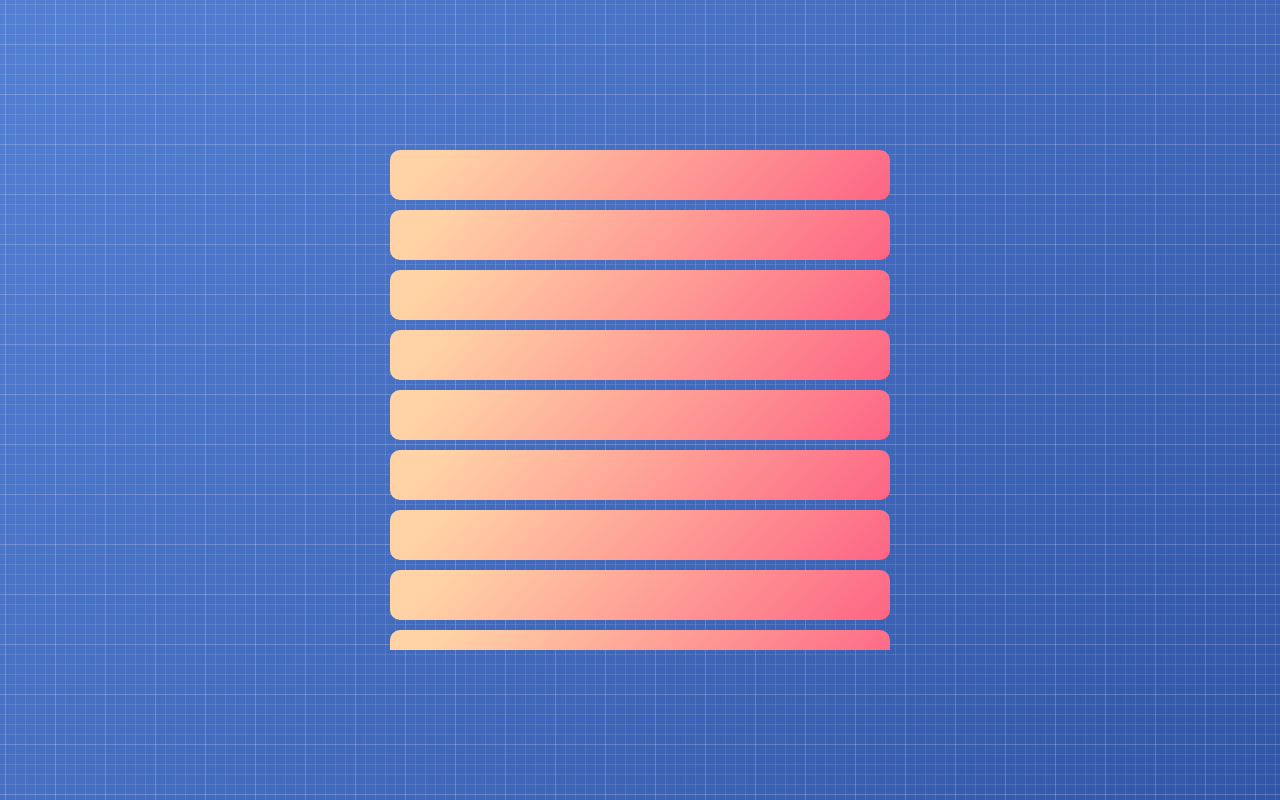
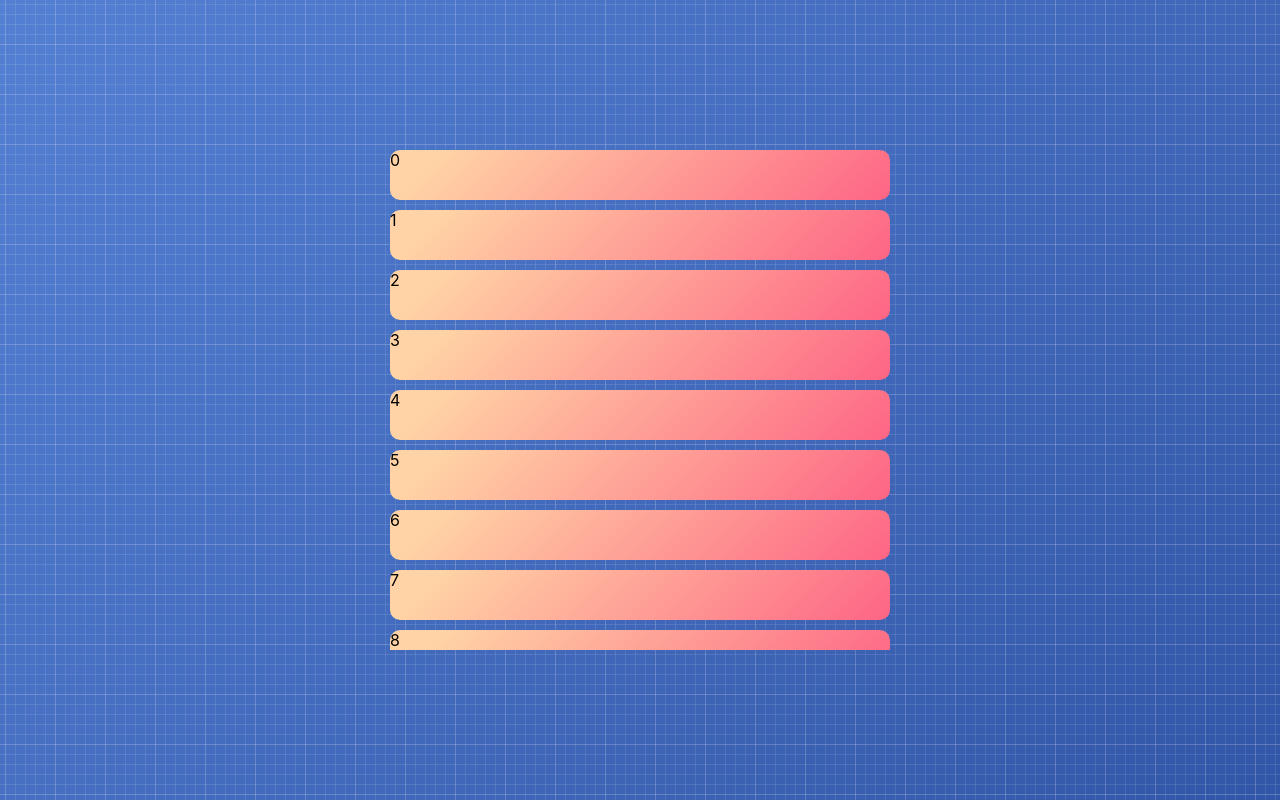
Before and after one commit to faustienf/react-feed, a React (Create React App) app: page / in a window 1280 px wide. Built offline with nearby package versions, Linux system fonts and the light colour scheme.

Commit message:
use static position

```diff
--- a/src/app.tsx
+++ b/src/app.tsx
@@ -9,15 +9,18 @@ const items = Array(10000).fill(0).map((_, index) => ({
 export const App = () => {
   return (
     <Feed
-      displayRows={10}
+      threshold={2}
       className="articles"
+      onReadHeight={(el) => el.clientHeight + 10}
     >
       {(startIndex) => items.slice(startIndex, startIndex + 16).map((item) => (
         <article
           key={item.id}
           className="article"
-        />
+        >
+          {item.id}
+        </article>
       ))}
     </Feed>
   );
-}
+};
--- a/src/feed/binary-search.ts
+++ b/src/feed/binary-search.ts
@@ -13,7 +13,7 @@ export const binarySearch = <V extends any>(
     if (position === 0) {
       return [array[middleIndex], middleIndex];
     // move right
-    } else if (position < 0) {
+    } else if (position > 0) {
       start = middleIndex + 1;
     // move left
     } else {
--- a/src/feed/feed-item.css
+++ b/src/feed/feed-item.css
@@ -1,5 +1,5 @@
 .feed-item {
-  position: absolute;
+  /* position: absolute; */
   width: 100%;
-  will-change: tranform;
+  /* will-change: tranform; */
 }
--- a/src/feed/feed-item.tsx
+++ b/src/feed/feed-item.tsx
@@ -1,5 +1,7 @@
 import React, {
+  ComponentProps,
   FC,
+  forwardRef,
   PropsWithChildren,
   useEffect,
   useRef,
@@ -7,36 +9,42 @@ import React, {
 
 import './feed-item.css';
 
-type Props = {
+type Props = ComponentProps<'li'> & {
   index: number;
   onRender: (element: HTMLLIElement, index: number) => void;
 }
 
-export const FeedItem: FC<PropsWithChildren<Props>> = (props) => {
+export const FeedItem = forwardRef<HTMLLIElement, PropsWithChildren<Props>>((props, ref) => {
   const {
     children,
     index,
     onRender,
   } = props;
 
-  const ref = useRef<HTMLLIElement>(null);
+  const localRef = useRef<HTMLLIElement>(null);
 
   useEffect(
     () => {
-      const element = ref.current;
-      if (!element) return;
+      const element = ref && 'current' in ref
+        ? ref.current
+        : localRef.current;
+
+      if (!element) {
+        return;
+      }
 
       onRender(element, index);
     },
+    [index, onRender, ref]
   );
 
   return (
     <li
-      ref={ref}
+      ref={ref || localRef}
+      data-index={index}
       className="feed-item"
-      style={{visibility: 'hidden'}}
     >
       {children}
     </li>
   );
-};
+});
--- a/src/feed/feed.css
+++ b/src/feed/feed.css
@@ -3,6 +3,7 @@
 }
 
 .feed-items {
+  box-sizing: border-box;
   padding: 0;
   margin: 0;
   list-style: none;
--- a/src/feed/feed.tsx
+++ b/src/feed/feed.tsx
@@ -9,13 +9,12 @@ import React, {
 } from 'react';
 
 import { binarySearch } from './binary-search';
-import { usePassiveScroll } from './use-passive-scroll';
 import { FeedItem } from './feed-item';
 
 import './feed.css';
 
 type Props = Omit<ComponentProps<'div'>, 'children'> & {
-  displayRows: number; // how many rows you expect to see
+  threshold: number;
   children: (startIndex: number) => ReactNode[];
   onReadHeight?: (element: HTMLLIElement, index: number) => number;
 }
@@ -25,42 +24,49 @@ const defaultReadHeight: Props['onReadHeight'] = (element) => element.clientHeig
 export const Feed: FC<Props> = (props) => {
   const {
     children,
-    displayRows,
+    threshold,
     onReadHeight = defaultReadHeight,
     className = '',
     ...divProps
   } = props;
 
   const [startIndex, setStartIndex] = useState(0);
+
   const offsetsRef = useRef<number[]>([]);
   const rootRef = useRef<HTMLDivElement>(null);
   const itemsRef = useRef<HTMLUListElement>(null);
 
-  const threshold = useMemo(
-    () => Math.ceil((displayRows + 1) / 2),
-    [displayRows],
-  );
+  const startIndexRef = useRef(startIndex);
+  startIndexRef.current = startIndex;
+
+  const childrenRef = useRef(children);
+  childrenRef.current = children;
+
+  const onReadHeightRef = useRef(onReadHeight);
+  onReadHeightRef.current = onReadHeight;
 
   const defineItemsHeight = useCallback(
     () => {
       const offsets = offsetsRef.current;
+      const startOffset = offsets[startIndexRef.current];
       const lastOffset = offsets[offsets.length - 1];
       const itemsEl = itemsRef.current;
       if (itemsEl) {
-        itemsEl.style.setProperty('height', `${lastOffset}px`);
+        itemsEl.style.setProperty('padding-top', `${startOffset}px`);
+        itemsEl.style.setProperty('min-height', `${lastOffset}px`);
       }
     },
     [],
   );
 
   const calcOffsets = useCallback(
-    (height: number, index: number) => {
+    (height: number, index: number): number => {
       const offsets = offsetsRef.current;
       const prevOffset = offsets[index] || 0;
 
       offsets[index] = index
           ? height + offsets[index - 1]
-          : height;
+          : 0;
 
       // redefine offsets by diff
       const diff = offsets[index] - prevOffset;
@@ -81,57 +87,69 @@ export const Feed: FC<Props> = (props) => {
 
   const handleItemRender = useCallback(
     (itemElement: HTMLLIElement, index: number) => {
-      const clientHeight = onReadHeight(itemElement, index);
-      const offset = calcOffsets(clientHeight, index);
-
-      itemElement.style.visibility = '';
-      itemElement.style.transform = `translateY(${offset - clientHeight}px)`;
-
-      queueMicrotask(() => defineItemsHeight());
+      queueMicrotask(() => {
+        const clientHeight = onReadHeightRef.current(itemElement, index);
+        calcOffsets(clientHeight, index);
+      });
     },
-    [calcOffsets, defineItemsHeight, onReadHeight],
+    [calcOffsets],
   );
 
   const handleScroll = useCallback(
-    (e: Event) => {
+    (e: React.UIEvent<HTMLDivElement>) => {
       const {
         scrollTop,
-      } = e.target as Element;
+      } = e.target as HTMLDivElement;
 
       const offsets = offsetsRef.current;
 
+      queueMicrotask(() => {
         const [, foundIndex] = binarySearch(offsets, (offset, index) => {
           const prevOffest = offsets[index - 1] || 0;
-        const isFound = offset > scrollTop && scrollTop >= prevOffest;
+          const isFound = offset >= scrollTop && scrollTop > prevOffest;
 
           if (isFound) {
             return 0;
           }
-        return offset - scrollTop;
+          return scrollTop - offset;
         });
 
         const nextStartIndex = Math.max(foundIndex - threshold, 0);
         setStartIndex(nextStartIndex);
+      });
     },
     [threshold],
   );
 
-  usePassiveScroll(
-    rootRef,
-    handleScroll,
+  const items = useMemo(
+    () => childrenRef.current(startIndex),
+    [startIndex],
+  );
+
+  const style = useMemo(
+    () => {
+      const offsets = offsetsRef.current;
+      return {
+        paddingTop: `${offsets[startIndex]}px`,
+        minHeight: `${offsets[offsets.length - 1]}px`
+      };
+    },
+    [startIndex],
   );
 
   return (
     <div
       {...divProps}
       ref={rootRef}
-      className={`feed ${className}`}
+      className={`feed ${className}`.trim()}
+      onScroll={handleScroll}
     >
       <ul
         ref={itemsRef}
+        style={style}
         className="feed-items"
       >
-        {children(startIndex).map((item, index) => (
+        {items.map((item, index) => (
           <FeedItem
             key={startIndex + index}
             index={startIndex + index}
--- a/src/feed/use-passive-scroll.ts
+++ /dev/null
@@ -1,22 +0,0 @@
-import { useEffect, RefObject } from "react";
-
-export const usePassiveScroll = (
-  ref: RefObject<HTMLElement>,
-  handler: (event: Event) => void
-): void => {
-  useEffect(
-    () => {
-      const element = ref.current;
-
-      if (!element) {
-        return () => {};
-      }
-
-      element.addEventListener('scroll', handler, {passive: true});
-      return () => {
-        element.removeEventListener('scroll', handler);
-      };
-    },
-    [ref, handler],
-  );
-};
```
Lines whose indentation alone changed are shown as unchanged.
